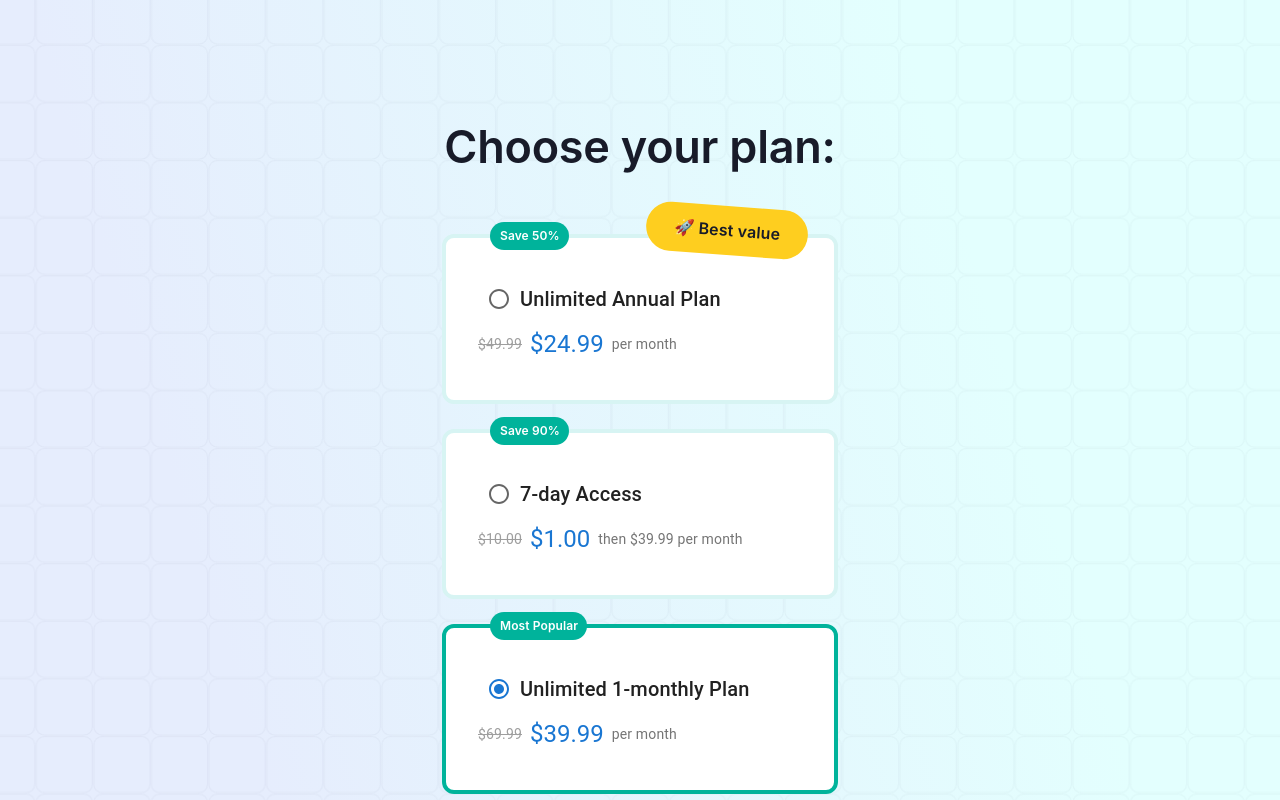
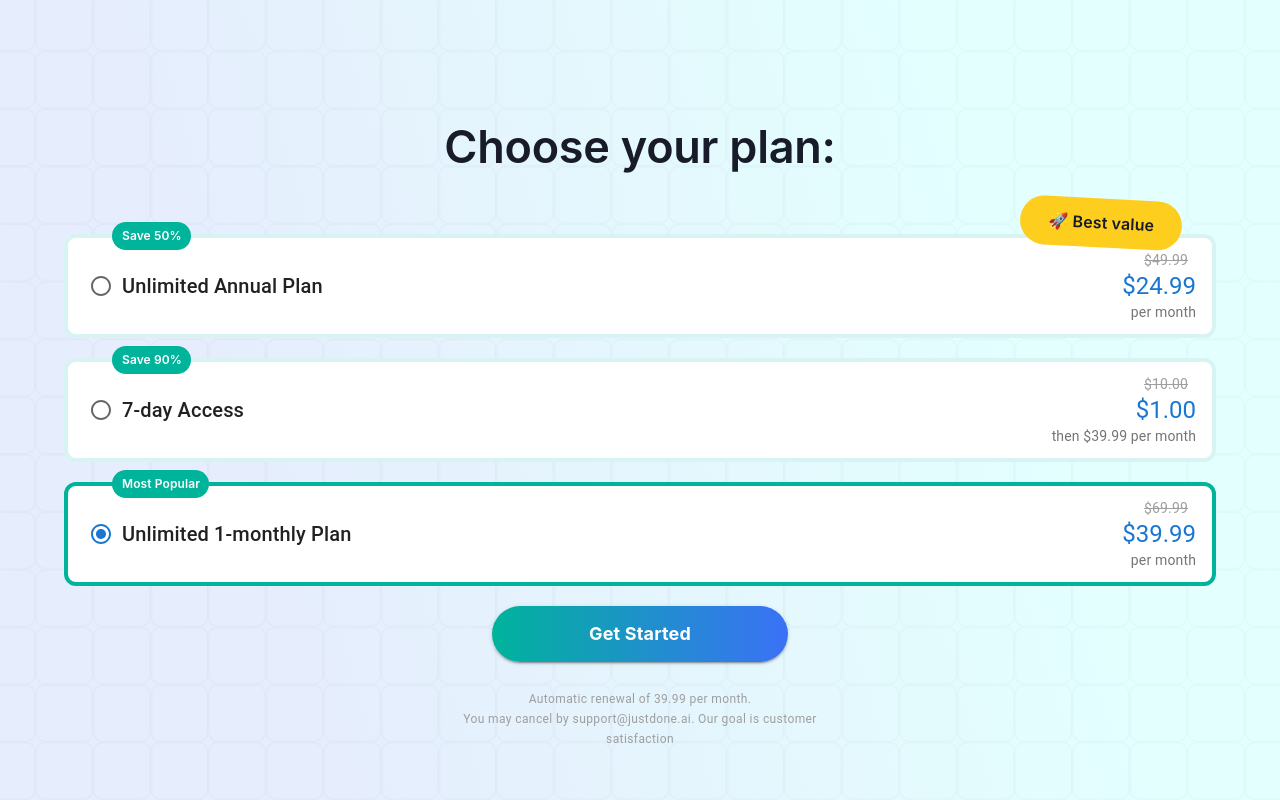
Before and after one commit to xanderrybalov/rybalov-manifest, a Next.js app: page /pricing in a window 1280 px wide. Shown: the top 800 px of the page. Built offline with nearby package versions, Linux system fonts and the light colour scheme.

Commit message:
fix: fixed styles of card

```diff
--- a/src/app/pricing/PricingTable.tsx
+++ b/src/app/pricing/PricingTable.tsx
@@ -47,14 +47,21 @@ const PricingTable: React.FC = () => {
   const [selectedPlan, setSelectedPlan] = useState<string | null>('monthly');
 
   return (
-    <Container maxWidth="xs" sx={{ py: '77px' }}>
+    <Container sx={{ py: '77px' }}>
       <MainTitle text="Choose your plan:" />
-
       <Box
         display="flex"
         flexDirection="column"
-        gap={'25px'}
+        gap={'20px'}
         sx={{ pt: '45px', pb: '24px' }}
+      >
+        <Box
+          display="grid"
+          sx={{
+            gridAutoRows: '1fr',
+            gridRowGap: '20px',
+            width: '100%',
+          }}
         >
           {plans.map((plan) => (
             <ProductCard
@@ -70,6 +77,7 @@ const PricingTable: React.FC = () => {
               onSelect={() => setSelectedPlan(plan.id)}
             />
           ))}
+        </Box>
         <Container
           sx={{
             alignItems: 'center',
--- a/src/app/pricing/ProductCard.tsx
+++ b/src/app/pricing/ProductCard.tsx
@@ -1,6 +1,6 @@
 'use client';
 import React from 'react';
-import { Card, CardContent, Typography, Box, Radio } from '@mui/material';
+import { Card, Typography, Box, Radio } from '@mui/material';
 
 interface ProductProps {
   name: string;
@@ -32,7 +32,8 @@ const ProductCard: React.FC<ProductProps> = ({
         borderColor: selected ? '#00B39B' : '#d7f4f3',
         borderRadius: 3,
         cursor: 'pointer',
-        p: 2,
+        width: 'auto',
+        height: '100%',
         transition: '0.3s',
         position: 'relative',
         overflow: 'visible',
@@ -40,7 +41,7 @@ const ProductCard: React.FC<ProductProps> = ({
       }}
       onClick={onSelect}
     >
-      <CardContent>
+      <Box sx={{ padding: '12px 16px 12px 12px' }}>
         {/* Discount */}
         {discount && (
           <span
@@ -81,15 +82,15 @@ const ProductCard: React.FC<ProductProps> = ({
             style={{
               position: 'absolute',
               zIndex: 5,
-              top: '-32px',
-              left: '200px',
+              top: 0,
+              right: '30px',
               width: '162.45px',
               height: '49.48px',
               gap: '6.16px',
               borderRadius: '55.45px',
               background: '#fece1f',
               color: '#181B29',
-              transform: 'rotate(4.26deg)',
+              transform: 'translateY(-80%) rotate(3deg)',
               display: 'inline-flex',
               alignItems: 'center',
               justifyContent: 'center',
@@ -110,16 +111,26 @@ const ProductCard: React.FC<ProductProps> = ({
           </span>
         )}
 
-        <Box display="flex" alignItems="center" mt={1}>
+        <Box display="flex" justifyContent={'space-between'}>
+          <Box display="flex" alignItems="center">
             <Radio checked={selected} onChange={onSelect} color="primary" />
             <Typography variant="h6">{name}</Typography>
           </Box>
-
-        <Box display="flex" alignItems="center" mt={1}>
+          <Box
+            display="flex"
+            alignItems="flex-end"
+            flexDirection="column"
+            flexGrow={1}
+            sx={{ color: 'common.black' }}
+          >
             {oldPrice && (
               <Typography
                 variant="body2"
-              sx={{ textDecoration: 'line-through', color: 'grey.500', mr: 1 }}
+                sx={{
+                  textDecoration: 'line-through',
+                  color: 'grey.500',
+                  mr: 1,
+                }}
               >
                 ${oldPrice.toFixed(2)}
               </Typography>
@@ -131,7 +142,8 @@ const ProductCard: React.FC<ProductProps> = ({
               {period}
             </Typography>
           </Box>
-      </CardContent>
+        </Box>
+      </Box>
     </Card>
   );
 };
```
Lines whose indentation alone changed are shown as unchanged.
